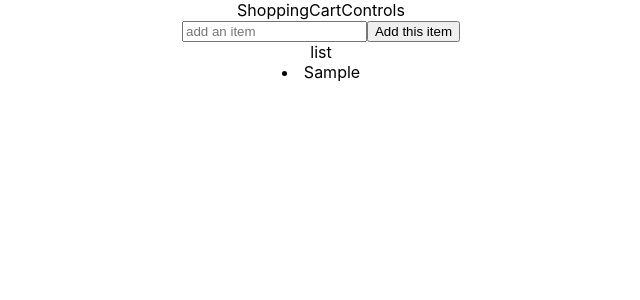
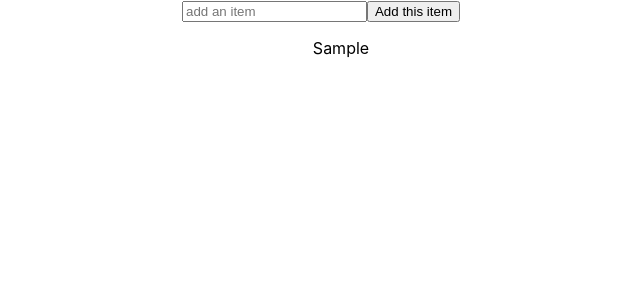
Before and after one commit to NoahDeltoroSmyth/Shopping-List-useReducer, a React (Create React App) app: page / in a window 1280 px wide. Both pictures are taken after typing "Sample" into the empty fields and a click on the button "Add this item". Shown: the top 300 px of the page, without its empty margins (319-959 px from the left). Built offline with nearby package versions, Linux system fonts and the light colour scheme.

Commit message:
clean up non necessary words on page

```diff
--- a/src/container/ShoppingCart/ShoppingCart.js
+++ b/src/container/ShoppingCart/ShoppingCart.js
@@ -27,7 +27,6 @@ const ShoppingCart = () => {
   };
   return (
     <>
-      ShoppingCart
       <Controls addItem={AddItem} />
       <List items={items} />
     </>
--- a/src/presentational/Controls/Controls.js
+++ b/src/presentational/Controls/Controls.js
@@ -10,8 +10,6 @@ const Controls = ({ addItem }) => {
   };
 
   return (
-    <>
-      Controls
     <form onSubmit={handleAdd}>
       <input
         type="text"
@@ -21,7 +19,6 @@ const Controls = ({ addItem }) => {
       />
       <button type="submit">Add this item</button>
     </form>
-    </>
   );
 };
 
--- a/src/presentational/List/List.js
+++ b/src/presentational/List/List.js
@@ -2,16 +2,14 @@ import React from 'react';
 // import ListItem from '../ListItem/ListItem';
 
 const List = ({ items }) => {
-  console.log('items', items);
   return (
-    <div>
-      list
+    <>
       {items.map((item) => (
-        <li key={item.id}>
+        <ul key={item.id}>
           <span>{item.text}</span>
-        </li>
+        </ul>
       ))}
-    </div>
+    </>
   );
 };
 
```
Lines whose indentation alone changed are shown as unchanged.
